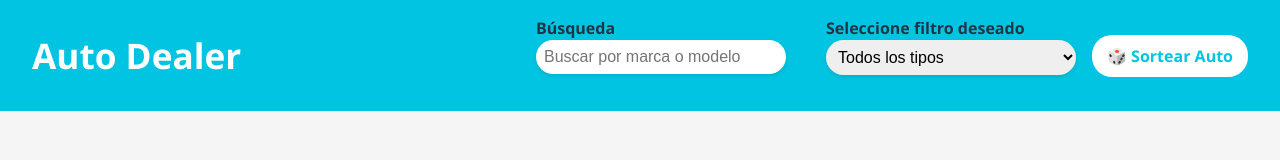
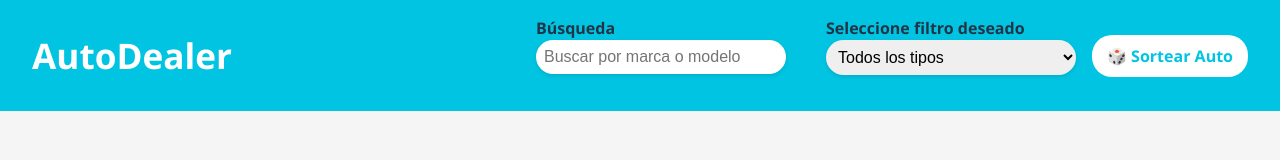
Before and after one commit to Rocio89/catalogo-autos-react, a React (Vite) app: page / in a window 1280 px wide. Shown: the top 160 px of the page. Built offline with nearby package versions, Linux system fonts and the light colour scheme.

Commit message:
cambio de titulo

```diff
--- a/src/App.jsx
+++ b/src/App.jsx
@@ -31,7 +31,7 @@
     <div className="app-container">
       {/* Barra superior */}
       <header className="top-bar">
-        <h1 className="logo">Auto Dealer</h1>
+        <h1 className="logo">AutoDealer</h1>
         <div className="top-bar-controls">
           <Filtro onBuscar={setBusqueda} onFiltrar={setFiltro} />
           <button className="sortear-btn" onClick={sortearAuto}>
```
